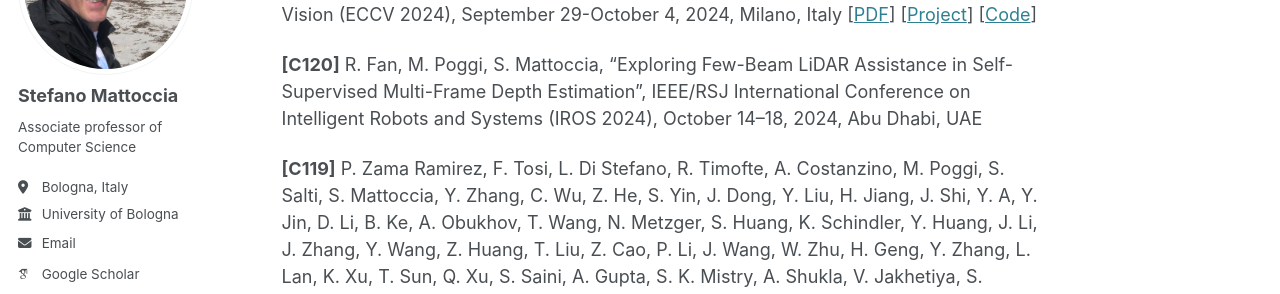
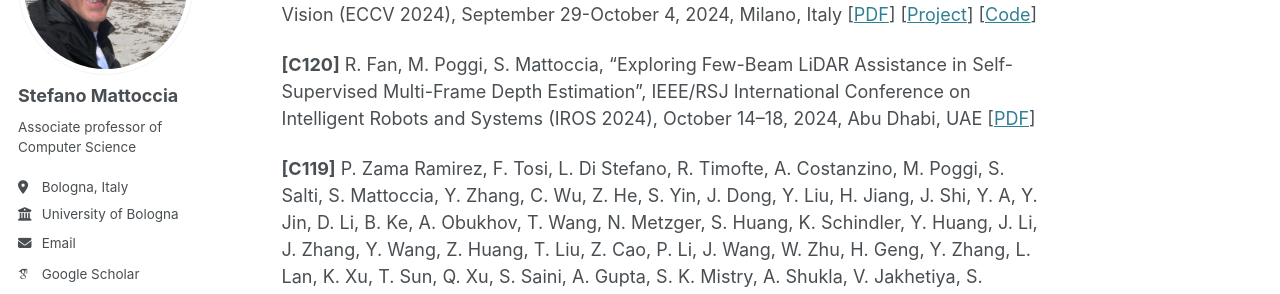
Before and after one commit to stefanomattoccia/stefanomattoccia.github.io, a Jekyll site: the page built from _pages/publications.md, in a window 1280 px wide and 900 px high, scrolled down 4644 px. Shown: the part 206-500 px from the top of the window. Built offline with Jekyll 4.4.1, drawn with Linux system fonts in a browser that asks for light colours; some web fonts are replaced; part of the change alters nothing that is shown.

Commit message:
Update publications.md

```diff
--- a/_pages/publications.md
+++ b/_pages/publications.md
@@ -89,9 +89,9 @@ International Conference and Workshop papers
 
 **[C126]** L. Bartolomei, F. Tosi, M. Poggi, S. Mattoccia, “Stereo Anywhere: Robust Zero-Shot Deep Stereo Matching Even Where Either Stereo or Mono Fail”, IEEE/CVF Conference on Computer Vision and Pattern Recognition (CVPR 2025), June 11–15, 2025, Nashville, Tennessee, USA [[PDF](https://arxiv.org/pdf/2412.04472)] [[Project](https://stereoanywhere.github.io/)] [[Code](https://github.com/bartn8/stereoanywhere/)]
 
-**[C125]** Z. Gong, F. Tosi, Y. Zhang, S. Mattoccia, M. Poggi, “HS-SLAM: Hybrid Representation with Structural Supervision for Improved Dense SLAM”, IEEE International Conference on Robotics & Automation (ICRA 2025), May 19–23, 2025, Atlanta, Georgia, USA [[PDF](/files/ICRA_2025_HS-SLAM.pdf)] [[Project](https://zorangong.github.io/HS-SLAM/)] [Code]
+**[C125]** Z. Gong, F. Tosi, Y. Zhang, S. Mattoccia, M. Poggi, “HS-SLAM: Hybrid Representation with Structural Supervision for Improved Dense SLAM”, IEEE International Conference on Robotics & Automation (ICRA 2025), May 19–23, 2025, Atlanta, Georgia, USA [[PDF](/publications/ICRA_2025_HS-SLAM.pdf)] [[Project](https://zorangong.github.io/HS-SLAM/)] [Code]
 
-**[C124]** E. Mannocci, M. Poggi, S. Mattoccia, “Drive with the flow”, IEEE International Conference on Robotics & Automation (ICRA 2025), USA, May 19–23, 2025, Atlanta, Georgia, USA [[PDF](/files/ICRA_202525_Drive_with_flow.pdf)]
+**[C124]** E. Mannocci, M. Poggi, S. Mattoccia, “Drive with the flow”, IEEE International Conference on Robotics & Automation (ICRA 2025), USA, May 19–23, 2025, Atlanta, Georgia, USA [[PDF](/publications/ICRA_2025_Drive_with_flow.pdf)]
 
 **[C123]** U. L. Cavalcanti, M. Poggi, F. Tosi, V. Cambareri, V. Zlokolica, S. Mattoccia, “CabNIR: A Benchmark for In-Vehicle Infrared Monocular Depth Estimation”, IEEE/CVF Winter Conference on Applications of Computer Vision (WACV 2025), February 28–March 4, 2025, Tucson, Arizona, USA [[PDF](https://openaccess.thecvf.com/content/WACV2025/papers/Cavalcanti_CabNIR_A_Benchmark_for_In-Vehicle_Infrared_Monocular_Depth_Estimation_WACV_2025_paper.pdf)] [[Dataset](https://cabnir.github.io/)]
 
@@ -99,7 +99,7 @@ International Conference and Workshop papers
 
 **[C121]** A. Conti, M. Poggi, V. Cambareri, S. Mattoccia, “Depth on Demand: Streaming Dense Depth from a Low Frame Rate Active Sensor”, European Conference on Computer Vision (ECCV 2024), September 29-October 4, 2024, Milano, Italy [[PDF](https://www.ecva.net/papers/eccv_2024/papers_ECCV/papers/07836.pdf)] [[Project](https://andreaconti.github.io/projects/depth_on_demand/)] [[Code](https://github.com/andreaconti/depth-on-demand)]
 
-**[C120]** R. Fan, M. Poggi, S. Mattoccia, “Exploring Few-Beam LiDAR Assistance in Self-Supervised Multi-Frame Depth Estimation”, IEEE/RSJ International Conference on Intelligent Robots and Systems (IROS 2024), October 14–18, 2024, Abu Dhabi, UAE
+**[C120]** R. Fan, M. Poggi, S. Mattoccia, “Exploring Few-Beam LiDAR Assistance in Self-Supervised Multi-Frame Depth Estimation”, IEEE/RSJ International Conference on Intelligent Robots and Systems (IROS 2024), October 14–18, 2024, Abu Dhabi, UAE [[PDF](/publications/IROS_2024_Exploring_Few_Beam_LiDAR.pdf)]
 
 **[C119]** P. Zama Ramirez, F. Tosi, L. Di Stefano, R. Timofte, A. Costanzino, M. Poggi, S. Salti, S. Mattoccia, Y. Zhang, C. Wu, Z. He, S. Yin, J. Dong, Y. Liu, H. Jiang, J. Shi, Y. A, Y. Jin, D. Li, B. Ke, A. Obukhov, T. Wang, N. Metzger, S. Huang, K. Schindler, Y. Huang, J. Li, J. Zhang, Y. Wang, Z. Huang, T. Liu, Z. Cao, P. Li, J. Wang, W. Zhu, H. Geng, Y. Zhang, L. Lan, K. Xu, T. Sun, Q. Xu, S. Saini, A. Gupta, S. K. Mistry, A. Shukla, V. Jakhetiya, S. Jaiswal, Y. Sun, Z. Zheng, Y. Ning, J. Cheng, H. Liu, H. Huang, C. Yang, Z. Jiang, Y. Peng, A. Huang, J. Hwang, “NTIRE 2024 Challenge on HR Depth from Images of Specular and Transparent Surfaces”, New Trends in Image Restoration and Enhancement (NTIRE 2024), CVPR Workshop, June 17, 2024, Seattle, Washington, USA [[PDF](https://openaccess.thecvf.com/content/CVPR2024W/NTIRE/papers/Ramirez_NTIRE_2024_Challenge_on_HR_Depth_from_Images_of_Specular_CVPRW_2024_paper.pdf)]
 
```
